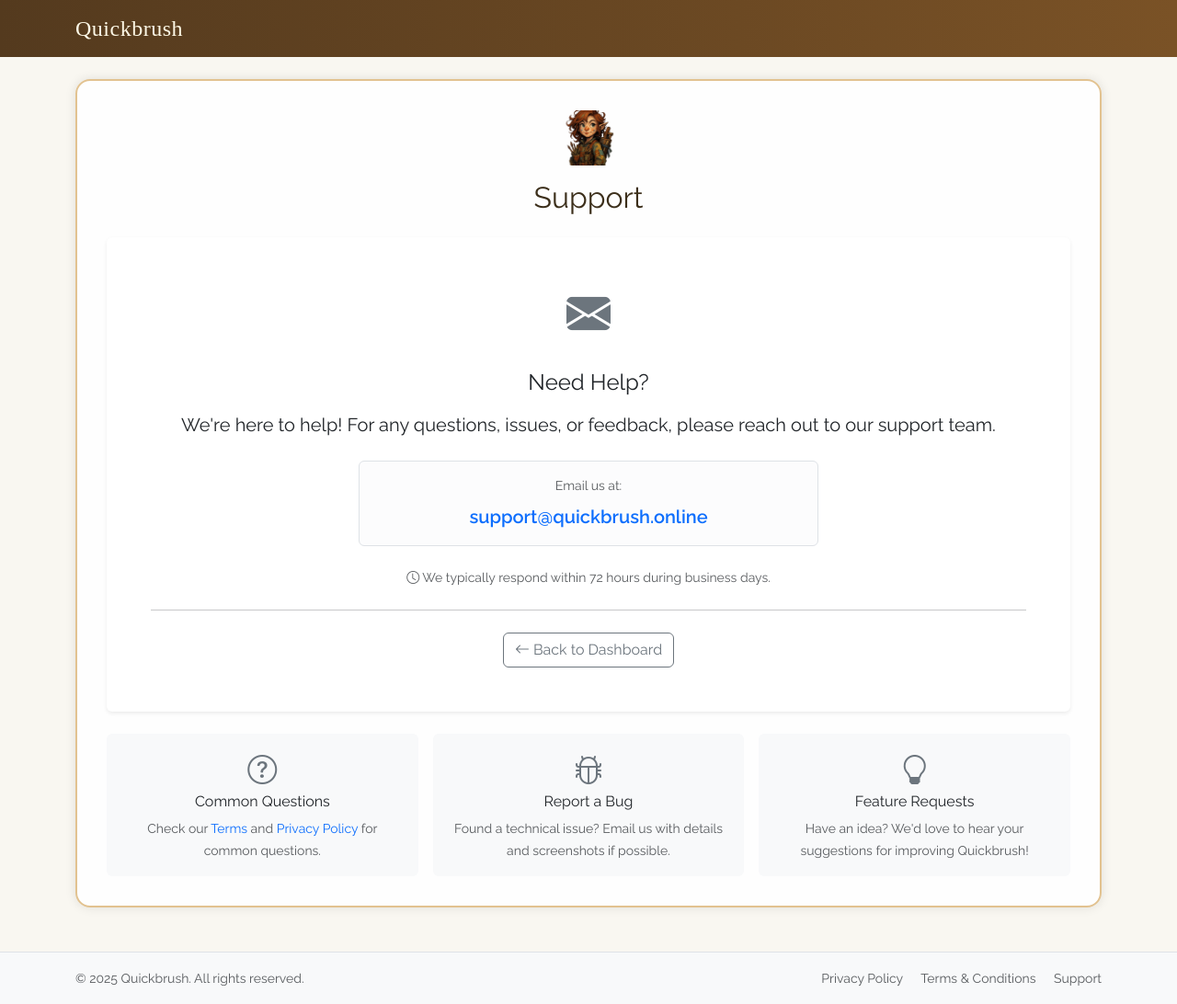
After one commit to jaredraycoleman/quickbrush, a Flask app: page /support in a window 1280 px wide. The commit adds this page. Shown: the whole page at 92% size. Run offline with Flask 3, Linux system fonts and the light colour scheme; some web fonts are replaced.

Commit message:
Minor updates

```diff
--- a/app.py
+++ b/app.py
@@ -124,6 +124,12 @@ def terms():
     return render_template("terms.html")
 
 
+@app.route("/support")
+def support():
+    """Support page."""
+    return render_template("support.html")
+
+
 @app.route("/logout")
 def logout():
     session.clear()
@@ -132,7 +138,7 @@ def logout():
         + "/v2/logout?"
         + urlencode(
             {
-                "returnTo": url_for("home", _external=True),
+                "returnTo": url_for("home", _external=True, _scheme="https" if Config.FLASK_ENV == "production" else "http"),
                 "client_id": Config.AUTH0_CLIENT_ID,
             },
             quote_via=quote_plus,
@@ -485,7 +491,7 @@ def generate():
             "text": request.form.get("text", ""),
             "prompt": request.form.get("prompt", ""),
             "quality": request.form.get("quality", "medium"),
-            "size": request.form.get("size", "1024x1024"),
+            "aspect_ratio": request.form.get("aspect_ratio"),
             "gen_type": request.form.get("gen_type", "character"),
         }
 
@@ -495,7 +501,7 @@ def generate():
                 text=form_data["text"],
                 prompt=form_data["prompt"],
                 quality=form_data["quality"], # type: ignore
-                size=form_data["size"], # type: ignore
+                size="1024x1024",  # Deprecated, will be determined by aspect_ratio
             )
         except ValidationError as e:
             for err in e.errors():
@@ -539,7 +545,7 @@ def generate():
                 text=data.text,
                 generation_type=gen_type,
                 quality=data.quality,
-                size=data.size,
+                aspect_ratio=form_data["aspect_ratio"],
                 prompt=data.prompt,
                 reference_image_paths=reference_paths,
                 source="web"
@@ -556,6 +562,7 @@ def generate():
                     "generate.html",
                     generated_image_id=result.generation_id,
                     quality=data.quality,
+                    aspect_ratio=form_data["aspect_ratio"],
                     description=result.refined_description,
                     text=data.text,
                     prompt=data.prompt,
--- a/deployment/service.yaml
+++ b/deployment/service.yaml
@@ -34,7 +34,7 @@ spec:
             - name: FLASK_ENV
               value: "production"
             - name: DEPLOY_ID # for easy re-deployment
-              value: DEPLOYID-e50281ee84470cf708a0899308ee147d
+              value: DEPLOYID-52bb3cb45852a16bb7739cffbc70c04a
 
             # Flask secret key
             - name: APP_SECRET_KEY
--- a/image_service.py
+++ b/image_service.py
@@ -71,6 +71,7 @@ def save_generation_with_image(
     refined_description: str,
     image_size: str,
     brushstrokes_used: int,
+    aspect_ratio: Optional[str] = None,
     source: str = "web",
     api_key=None
 ) -> Generation:
@@ -88,6 +89,7 @@ def save_generation_with_image(
         refined_description: GPT-4o refined description
         image_size: Image size
         brushstrokes_used: Number of brushstrokes used
+        aspect_ratio: Aspect ratio (square, landscape, portrait)
         source: Source of generation (web or api)
         api_key: Optional API key if from API
 
@@ -99,6 +101,7 @@ def save_generation_with_image(
         user=user,
         generation_type=generation_type,
         quality=quality,
+        aspect_ratio=aspect_ratio,
         user_text=user_text,
         user_prompt=user_prompt,
         refined_description=refined_description,
--- a/templates/base.html
+++ b/templates/base.html
@@ -6,7 +6,14 @@
   <link href="https://cdn.jsdelivr.net/npm/bootstrap@5.3.3/dist/css/bootstrap.min.css" rel="stylesheet">
   <link rel="stylesheet" href="https://cdn.jsdelivr.net/npm/bootstrap-icons@1.11.3/font/bootstrap-icons.css">
   <link href="https://fonts.googleapis.com/css2?family=Marcellus+SC&family=Raleway:wght@400;600&display=swap" rel="stylesheet">
-  <link rel="icon" type="image/x-icon" href="{{ url_for('static', filename='images/paintbrush.ico') }}">
+  <link rel="icon" type="image/x-icon" href="{{ url_for('static', filename='images/wispy.ico') }}">
+  <!-- open graph -->
+  <meta property="og:title" content="{{ title or 'Quickbrush' }}">
+  <meta property="og:description" content="AI-powered image generation and editing tool.">
+  <meta property="og:image" content="{{ url_for('static', filename='images/og_image.webp', _external=True) }}">
+  <meta property="og:type" content="website">
+  <meta property="og:url" content="{{ request.url }}">
+  <meta name="viewport" content="width=device-width, initial-scale=1">
   <style>
     html, body {
       height: 100%;
@@ -92,7 +99,8 @@
       <div class="col-md-6 text-center text-md-end">
         <small>
           <a href="{{ url_for('privacy') }}" class="text-muted text-decoration-none me-3">Privacy Policy</a>
-          <a href="{{ url_for('terms') }}" class="text-muted text-decoration-none">Terms & Conditions</a>
+          <a href="{{ url_for('terms') }}" class="text-muted text-decoration-none me-3">Terms & Conditions</a>
+          <a href="{{ url_for('support') }}" class="text-muted text-decoration-none">Support</a>
         </small>
       </div>
     </div>
--- a/templates/privacy.html
+++ b/templates/privacy.html
@@ -166,7 +166,7 @@
       <p class="mb-0">
         If you have questions about this Privacy Policy or our data practices, please contact us at:
         <br>
-        <strong>Email:</strong> <a href="mailto:privacy@quickbrush.app">privacy@quickbrush.app</a>
+        <strong>Email:</strong> <a href="mailto:support@quickbrush.app">support@quickbrush.app</a>
       </p>
     </div>
   </div>
--- /dev/null
+++ b/templates/support.html
@@ -0,0 +1,78 @@
+{% extends "base.html" %}
+{% block content %}
+<div class="wispy-frame">
+  <div class="text-center mb-4">
+    <img src="{{ url_for('static', filename='images/wispy.webp') }}"
+         alt="Wispy Icon" style="width:60px; height:60px; margin-bottom:1rem;">
+    <h2 class="mb-3">Support</h2>
+  </div>
+
+  <div class="card border-0 shadow-sm">
+    <div class="card-body text-center p-5">
+      <i class="bi bi-envelope-fill text-secondary" style="font-size: 3rem; margin-bottom: 1.5rem; display: block;"></i>
+
+      <h4 class="mb-3">Need Help?</h4>
+
+      <p class="lead mb-4">
+        We're here to help! For any questions, issues, or feedback, please reach out to our support team.
+      </p>
+
+      <div class="alert alert-light border mb-4" style="max-width: 500px; margin: 0 auto;">
+        <small class="text-muted d-block mb-2">Email us at:</small>
+        <a href="mailto:support@quickbrush.online" class="fs-5 fw-bold text-decoration-none">
+          support@quickbrush.online
+        </a>
+      </div>
+
+      <p class="text-muted small">
+        <i class="bi bi-clock"></i> We typically respond within 72 hours during business days.
+      </p>
+
+      <hr class="my-4">
+
+      <div class="d-flex gap-2 justify-content-center flex-wrap">
+        <a href="{{ url_for('dashboard') }}" class="btn btn-outline-secondary">
+          <i class="bi bi-arrow-left"></i> Back to Dashboard
+        </a>
+        {% if session.user %}
+        <a href="{{ url_for('generate') }}" class="btn btn-wispy">
+          <i class="bi bi-brush"></i> Create Image
+        </a>
+        {% endif %}
+      </div>
+    </div>
+  </div>
+
+  <div class="mt-4">
+    <div class="row g-3">
+      <div class="col-md-4">
+        <div class="card h-100 border-0 bg-light">
+          <div class="card-body text-center">
+            <i class="bi bi-question-circle text-secondary mb-2" style="font-size: 2rem;"></i>
+            <h6 class="mb-2">Common Questions</h6>
+            <small class="text-muted">Check our <a href="{{ url_for('terms') }}" class="text-decoration-none">Terms</a> and <a href="{{ url_for('privacy') }}" class="text-decoration-none">Privacy Policy</a> for common questions.</small>
+          </div>
+        </div>
+      </div>
+      <div class="col-md-4">
+        <div class="card h-100 border-0 bg-light">
+          <div class="card-body text-center">
+            <i class="bi bi-bug text-secondary mb-2" style="font-size: 2rem;"></i>
+            <h6 class="mb-2">Report a Bug</h6>
+            <small class="text-muted">Found a technical issue? Email us with details and screenshots if possible.</small>
+          </div>
+        </div>
+      </div>
+      <div class="col-md-4">
+        <div class="card h-100 border-0 bg-light">
+          <div class="card-body text-center">
+            <i class="bi bi-lightbulb text-secondary mb-2" style="font-size: 2rem;"></i>
+            <h6 class="mb-2">Feature Requests</h6>
+            <small class="text-muted">Have an idea? We'd love to hear your suggestions for improving Quickbrush!</small>
+          </div>
+        </div>
+      </div>
+    </div>
+  </div>
+</div>
+{% endblock %}
```
Also changed, not shown: api_routes.py (+21 -5 lines), generation_service.py (+15 -3 lines), maker.py (+5 -2 lines), models.py (+17 -0 lines), templates/generate.html (+28 -1 lines), static/images/wispy.ico (added).
